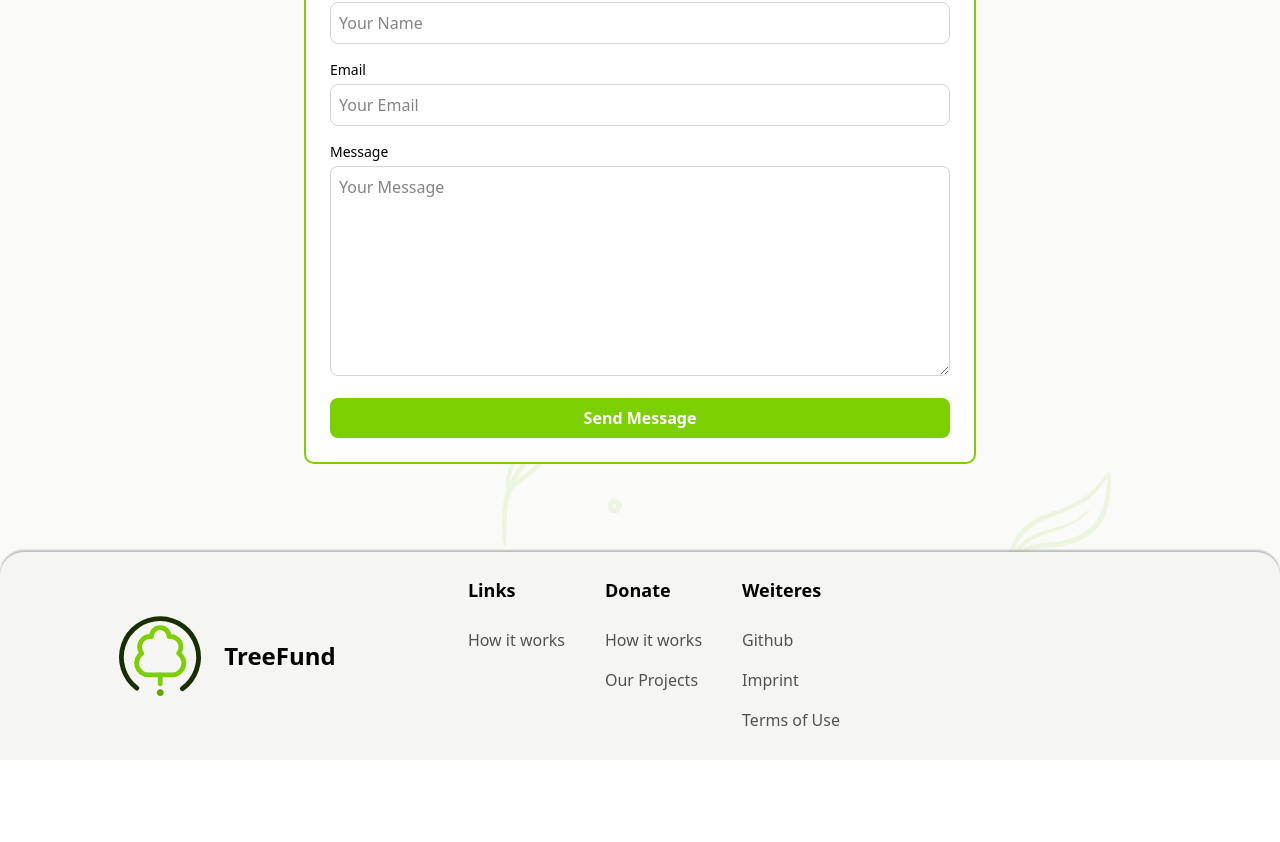
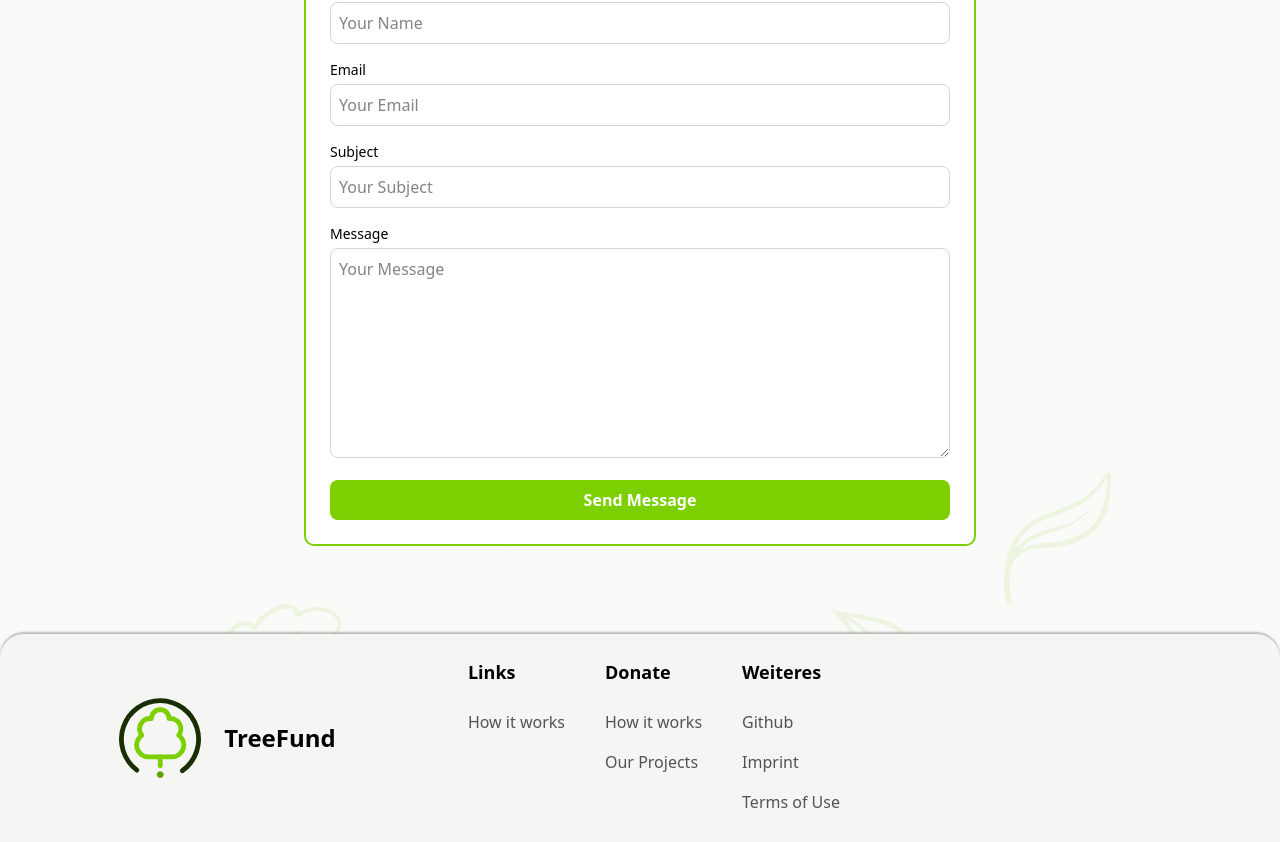
Before and after one commit to OGNylux/fhstp_print2mobil, a Next.js app: page / in a window 1280 px wide. Shown: the part 3211-4053 px from the top of the page. Before the commit the page ends 3971 px from the top, so only its background shows below. Built offline with nearby package versions, Linux system fonts and the light colour scheme.

Commit message:
updated readme and added subject to form

```diff
--- a/components/Form.tsx
+++ b/components/Form.tsx
@@ -23,6 +23,16 @@ export default function Form() {
                     />
                 </div>
                 <div>
+                    <label htmlFor="subject" className="block text-sm font-medium text-black mb-1">Subject</label>
+                    <input
+                        type="text"
+                        id="subject"
+                        className="w-full border border-gray-300 rounded-md p-2 focus:outline-none focus:ring-2 focus:ring-lime-500"
+                        placeholder="Your Subject"
+                        required
+                    />
+                </div>
+                <div>
                     <label htmlFor="message" className="block text-sm font-medium text-black mb-1">Message</label>
                     <textarea
                         id="message"
```
Also changed, not shown: 2 other files (tests, documents, lock files or other folders).
